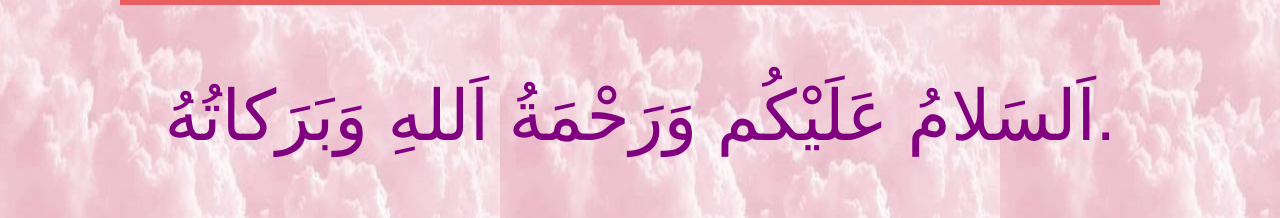
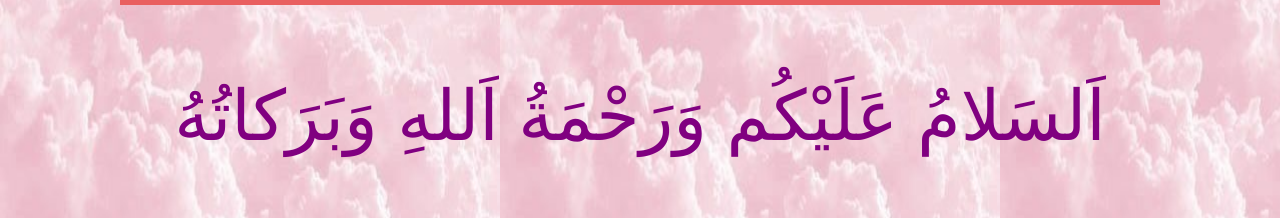
Before and after one commit to erdinahaflin/Erdina, a plain HTML site: page erdina haflin.html in a window 1280 px wide. Shown: the part 189-407 px from the top of the page. Drawn offline with Linux system fonts and the light colour scheme.

Commit message:
Update erdina haflin.html

```diff
--- a/erdina haflin.html
+++ b/erdina haflin.html
@@ -84,7 +84,7 @@ body {
 <div id="ME"class="tabcontent" ></center>
   <center><h3></h3>
   <p <center>
-<p style="font-size:70px;color:purple;">اَلسَلامُ عَلَيْكُم وَرَحْمَةُ اَللهِ وَبَرَكاتُهُ.</p>
+<p style="font-size:70px;color:purple;">اَلسَلامُ عَلَيْكُم وَرَحْمَةُ اَللهِ وَبَرَكاتُهُ</p>
 <p style="font-family:Comic Sans MS; background-color:pink;">
 HOPE YOU GUYS HAVING AN AMAZING DAY TODAY!!!
 
```
